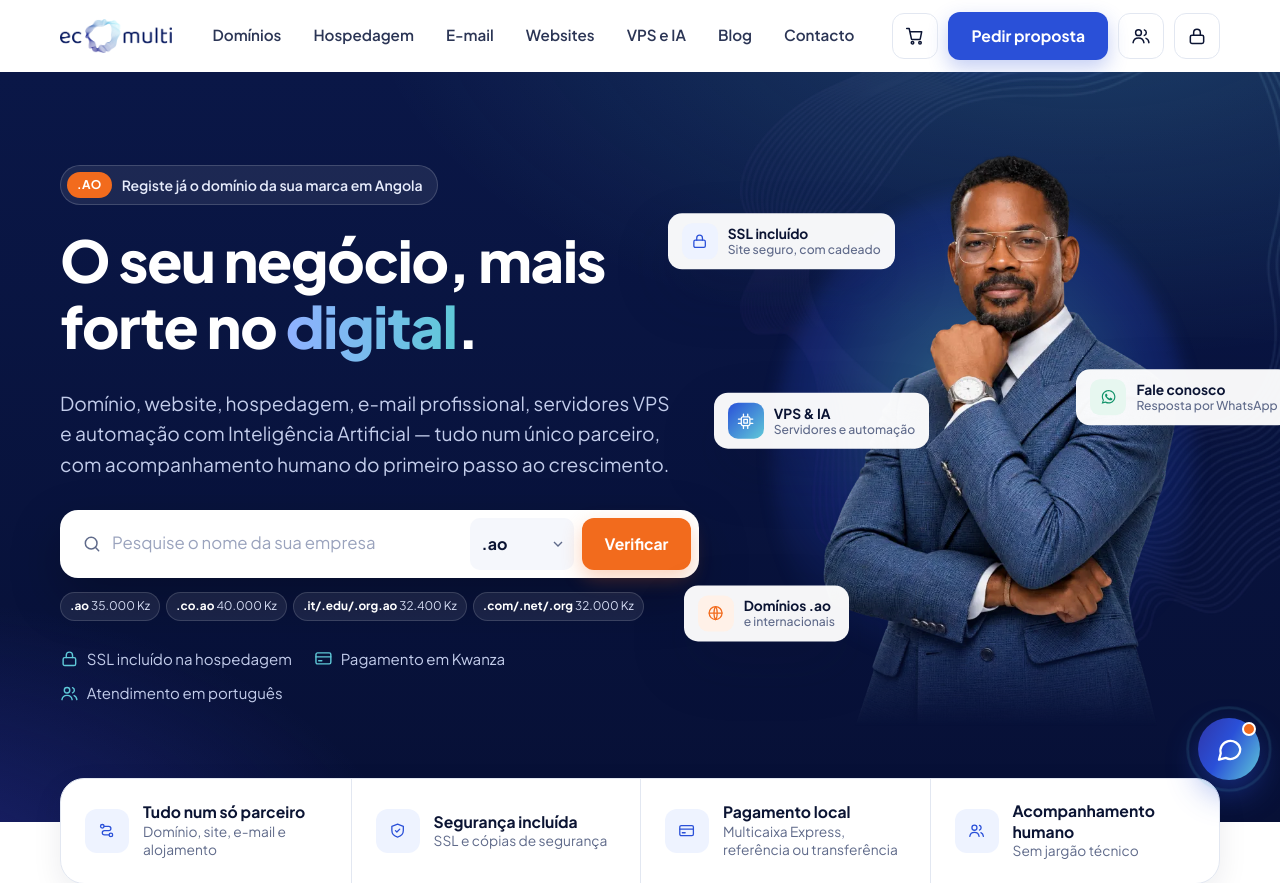
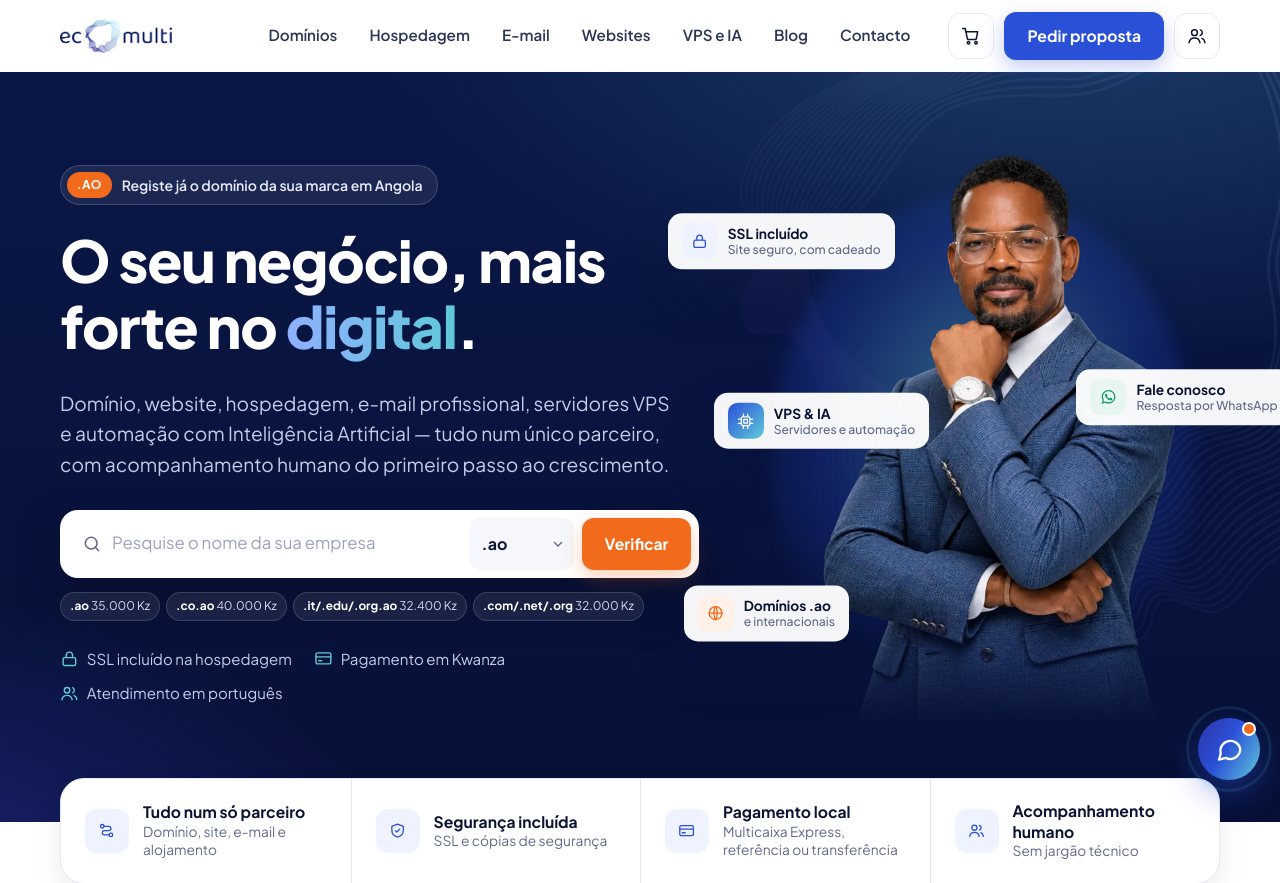
Before and after one commit to Dev-dePaula/Ecomulti-Laravel, a Laravel app: page / in a window 1280 px wide. Shown: the top 883 px of the page. Run offline with Laravel 12, Linux system fonts and the light colour scheme; data comes from the database, SQL or seed files in the repository; data that the repository does not hold is empty.

Commit message:
Remove o cadeado da área admin do menu (a página continua acessível por /admin.html)
Co-Authored-By: Claude Sonnet 5.5 <noreply@anthropic.com>

```diff
--- a/resources/views/site/artigo.blade.php
+++ b/resources/views/site/artigo.blade.php
@@ -49,7 +49,6 @@
         <a class="cart-link" href="orcamento-ecomulti.html" aria-label="Ver o meu orçamento"><svg class="icon"><use href="#i-cart"/></svg><span class="cart-count"></span></a>
         <a class="btn btn-primary btn-header" href="index.html#contacto">Pedir proposta</a>
         <a class="lock-btn" href="cliente.html" title="Área do cliente" aria-label="Área do cliente"><svg class="icon"><use href="#i-people"/></svg></a>
-        <a class="lock-btn" href="admin.html" title="Área reservada" aria-label="Área reservada"><svg class="icon"><use href="#i-lock"/></svg></a>
         <button class="menu-toggle" id="menuToggle" type="button" aria-label="Abrir menu" aria-expanded="false" aria-controls="menu"><svg class="icon"><use href="#i-menu"/></svg></button>
       </div>
     </div>
--- a/resources/views/site/automacao.blade.php
+++ b/resources/views/site/automacao.blade.php
@@ -44,7 +44,6 @@
       <div class="nav-actions">
         <a class="cart-link" href="orcamento-ecomulti.html" aria-label="Ver o meu orçamento"><svg class="icon"><use href="#i-cart"/></svg><span class="cart-count"></span></a>
         <a class="btn btn-primary btn-header" href="#contacto">Pedir proposta</a>
-        <a class="lock-btn" href="admin.html" title="Área reservada" aria-label="Área reservada"><svg class="icon"><use href="#i-lock"/></svg></a>
         <button class="menu-toggle" id="menuToggle" type="button" aria-label="Abrir menu" aria-expanded="false" aria-controls="menu"><svg class="icon"><use href="#i-menu"/></svg></button>
       </div>
     </div>
--- a/resources/views/site/blog.blade.php
+++ b/resources/views/site/blog.blade.php
@@ -62,7 +62,6 @@
         <a class="cart-link" href="orcamento-ecomulti.html" aria-label="Ver o meu orçamento"><svg class="icon"><use href="#i-cart"/></svg><span class="cart-count"></span></a>
         <a class="btn btn-primary btn-header" href="index.html#contacto">Pedir proposta</a>
         <a class="lock-btn" href="cliente.html" title="Área do cliente" aria-label="Área do cliente"><svg class="icon"><use href="#i-people"/></svg></a>
-        <a class="lock-btn" href="admin.html" title="Área reservada" aria-label="Área reservada"><svg class="icon"><use href="#i-lock"/></svg></a>
         <button class="menu-toggle" id="menuToggle" type="button" aria-label="Abrir menu" aria-expanded="false" aria-controls="menu"><svg class="icon"><use href="#i-menu"/></svg></button>
       </div>
     </div>
--- a/resources/views/site/desenvolvimento-ecomulti.blade.php
+++ b/resources/views/site/desenvolvimento-ecomulti.blade.php
@@ -45,7 +45,6 @@
         <a class="cart-link" href="orcamento-ecomulti.html" aria-label="Ver o meu orçamento"><svg class="icon"><use href="#i-cart"/></svg><span class="cart-count"></span></a>
         <a class="btn btn-primary btn-header" href="#contacto">Pedir proposta</a>
         <a class="lock-btn" href="cliente.html" title="Área do cliente" aria-label="Área do cliente"><svg class="icon"><use href="#i-people"/></svg></a>
-        <a class="lock-btn" href="admin.html" title="Área reservada" aria-label="Área reservada"><svg class="icon"><use href="#i-lock"/></svg></a>
         <button class="menu-toggle" id="menuToggle" type="button" aria-label="Abrir menu" aria-expanded="false" aria-controls="menu"><svg class="icon"><use href="#i-menu"/></svg></button>
       </div>
     </div>
--- a/resources/views/site/dominios.blade.php
+++ b/resources/views/site/dominios.blade.php
@@ -45,7 +45,6 @@
         <a class="cart-link" href="orcamento-ecomulti.html" aria-label="Ver o meu orçamento"><svg class="icon"><use href="#i-cart"/></svg><span class="cart-count"></span></a>
         <a class="btn btn-primary btn-header" href="#contacto">Pedir proposta</a>
         <a class="lock-btn" href="cliente.html" title="Área do cliente" aria-label="Área do cliente"><svg class="icon"><use href="#i-people"/></svg></a>
-        <a class="lock-btn" href="admin.html" title="Área reservada" aria-label="Área reservada"><svg class="icon"><use href="#i-lock"/></svg></a>
         <button class="menu-toggle" id="menuToggle" type="button" aria-label="Abrir menu" aria-expanded="false" aria-controls="menu"><svg class="icon"><use href="#i-menu"/></svg></button>
       </div>
     </div>
--- a/resources/views/site/email-corporativo-ecomulti.blade.php
+++ b/resources/views/site/email-corporativo-ecomulti.blade.php
@@ -45,7 +45,6 @@
         <a class="cart-link" href="orcamento-ecomulti.html" aria-label="Ver o meu orçamento"><svg class="icon"><use href="#i-cart"/></svg><span class="cart-count"></span></a>
         <a class="btn btn-primary btn-header" href="#contacto">Pedir proposta</a>
         <a class="lock-btn" href="cliente.html" title="Área do cliente" aria-label="Área do cliente"><svg class="icon"><use href="#i-people"/></svg></a>
-        <a class="lock-btn" href="admin.html" title="Área reservada" aria-label="Área reservada"><svg class="icon"><use href="#i-lock"/></svg></a>
         <button class="menu-toggle" id="menuToggle" type="button" aria-label="Abrir menu" aria-expanded="false" aria-controls="menu"><svg class="icon"><use href="#i-menu"/></svg></button>
       </div>
     </div>
--- a/resources/views/site/hospedagem-ecomulti.blade.php
+++ b/resources/views/site/hospedagem-ecomulti.blade.php
@@ -45,7 +45,6 @@
         <a class="cart-link" href="orcamento-ecomulti.html" aria-label="Ver o meu orçamento"><svg class="icon"><use href="#i-cart"/></svg><span class="cart-count"></span></a>
         <a class="btn btn-primary btn-header" href="#contacto">Pedir proposta</a>
         <a class="lock-btn" href="cliente.html" title="Área do cliente" aria-label="Área do cliente"><svg class="icon"><use href="#i-people"/></svg></a>
-        <a class="lock-btn" href="admin.html" title="Área reservada" aria-label="Área reservada"><svg class="icon"><use href="#i-lock"/></svg></a>
         <button class="menu-toggle" id="menuToggle" type="button" aria-label="Abrir menu" aria-expanded="false" aria-controls="menu"><svg class="icon"><use href="#i-menu"/></svg></button>
       </div>
     </div>
--- a/resources/views/site/index.blade.php
+++ b/resources/views/site/index.blade.php
@@ -68,7 +68,6 @@
         </a>
         <a class="btn btn-primary btn-header" href="#contacto">Pedir proposta</a>
         <a class="lock-btn" href="cliente.html" title="Área do cliente" aria-label="Área do cliente"><svg class="icon"><use href="#i-people"/></svg></a>
-        <a class="lock-btn" href="admin.html" title="Área reservada" aria-label="Área reservada"><svg class="icon"><use href="#i-lock"/></svg></a>
         <button class="menu-toggle" id="menuToggle" type="button" aria-label="Abrir menu" aria-expanded="false" aria-controls="menu">
           <svg class="icon"><use href="#i-menu"/></svg>
         </button>
--- a/resources/views/site/loja.blade.php
+++ b/resources/views/site/loja.blade.php
@@ -45,7 +45,6 @@
         <a class="cart-link" href="orcamento-ecomulti.html" aria-label="Ver o meu orçamento"><svg class="icon"><use href="#i-cart"/></svg><span class="cart-count"></span></a>
         <a class="btn btn-primary btn-header" href="index.html#contacto">Pedir proposta</a>
         <a class="lock-btn" href="cliente.html" title="Área do cliente" aria-label="Área do cliente"><svg class="icon"><use href="#i-people"/></svg></a>
-        <a class="lock-btn" href="admin.html" title="Área reservada" aria-label="Área reservada"><svg class="icon"><use href="#i-lock"/></svg></a>
         <button class="menu-toggle" id="menuToggle" type="button" aria-label="Abrir menu" aria-expanded="false" aria-controls="menu"><svg class="icon"><use href="#i-menu"/></svg></button>
       </div>
     </div>
--- a/resources/views/site/orcamento-ecomulti.blade.php
+++ b/resources/views/site/orcamento-ecomulti.blade.php
@@ -56,7 +56,6 @@
       <div class="nav-actions">
         <a class="cart-link" href="orcamento-ecomulti.html" aria-label="Ver o meu orçamento" aria-current="page"><svg class="icon"><use href="#i-cart"/></svg><span class="cart-count"></span></a>
         <a class="lock-btn" href="cliente.html" title="Área do cliente" aria-label="Área do cliente"><svg class="icon"><use href="#i-people"/></svg></a>
-        <a class="lock-btn" href="admin.html" title="Área reservada" aria-label="Área reservada"><svg class="icon"><use href="#i-lock"/></svg></a>
         <button class="menu-toggle" id="menuToggle" type="button" aria-label="Abrir menu" aria-expanded="false" aria-controls="menu"><svg class="icon"><use href="#i-menu"/></svg></button>
       </div>
     </div>
--- a/resources/views/site/privacidade.blade.php
+++ b/resources/views/site/privacidade.blade.php
@@ -37,7 +37,6 @@
         <a class="cart-link" href="orcamento-ecomulti.html" aria-label="Ver o meu orçamento"><svg class="icon"><use href="#i-cart"/></svg><span class="cart-count"></span></a>
         <a class="btn btn-primary btn-header" href="index.html#contacto">Pedir proposta</a>
         <a class="lock-btn" href="cliente.html" title="Área do cliente" aria-label="Área do cliente"><svg class="icon"><use href="#i-people"/></svg></a>
-        <a class="lock-btn" href="admin.html" title="Área reservada" aria-label="Área reservada"><svg class="icon"><use href="#i-lock"/></svg></a>
         <button class="menu-toggle" id="menuToggle" type="button" aria-label="Abrir menu" aria-expanded="false" aria-controls="menu"><svg class="icon"><use href="#i-menu"/></svg></button>
       </div>
     </div>
--- a/resources/views/site/vps.blade.php
+++ b/resources/views/site/vps.blade.php
@@ -44,7 +44,6 @@
       <div class="nav-actions">
         <a class="cart-link" href="orcamento-ecomulti.html" aria-label="Ver o meu orçamento"><svg class="icon"><use href="#i-cart"/></svg><span class="cart-count"></span></a>
         <a class="btn btn-primary btn-header" href="#contacto">Pedir proposta</a>
-        <a class="lock-btn" href="admin.html" title="Área reservada" aria-label="Área reservada"><svg class="icon"><use href="#i-lock"/></svg></a>
         <button class="menu-toggle" id="menuToggle" type="button" aria-label="Abrir menu" aria-expanded="false" aria-controls="menu"><svg class="icon"><use href="#i-menu"/></svg></button>
       </div>
     </div>
```
